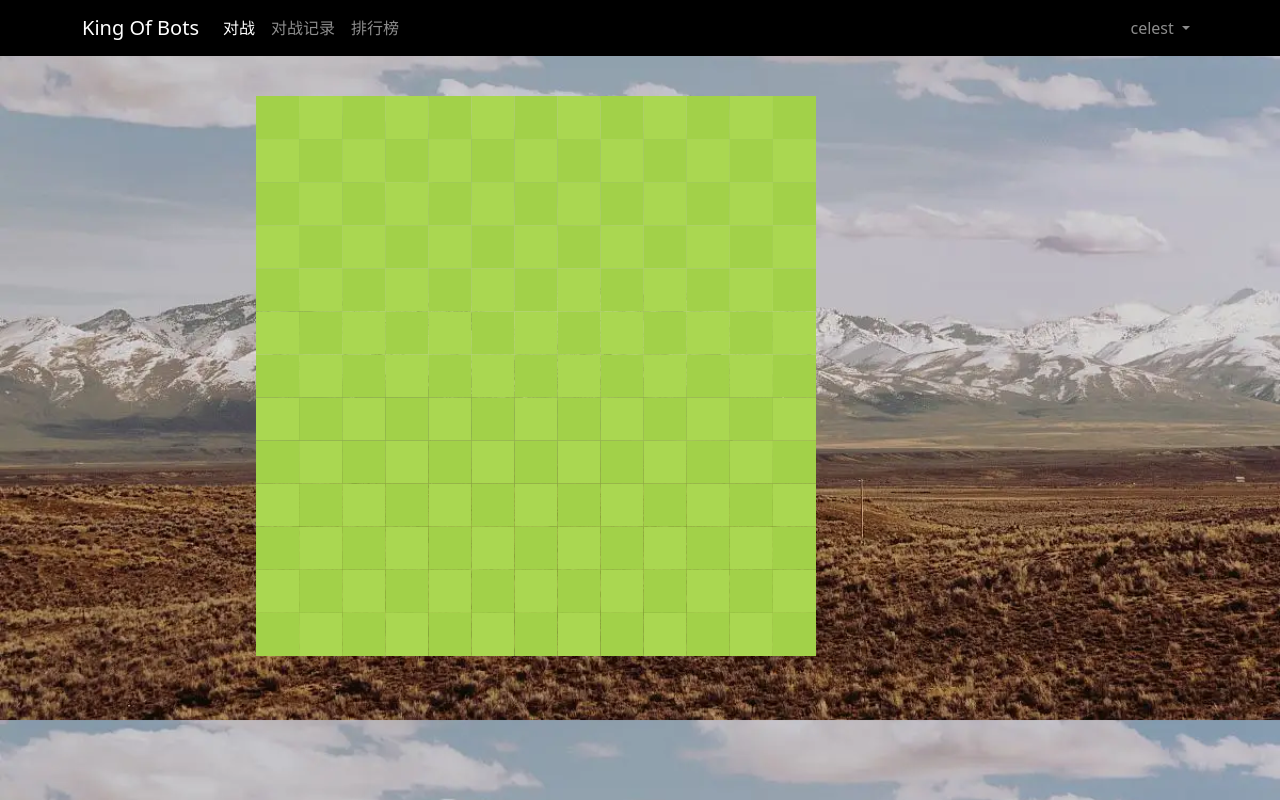
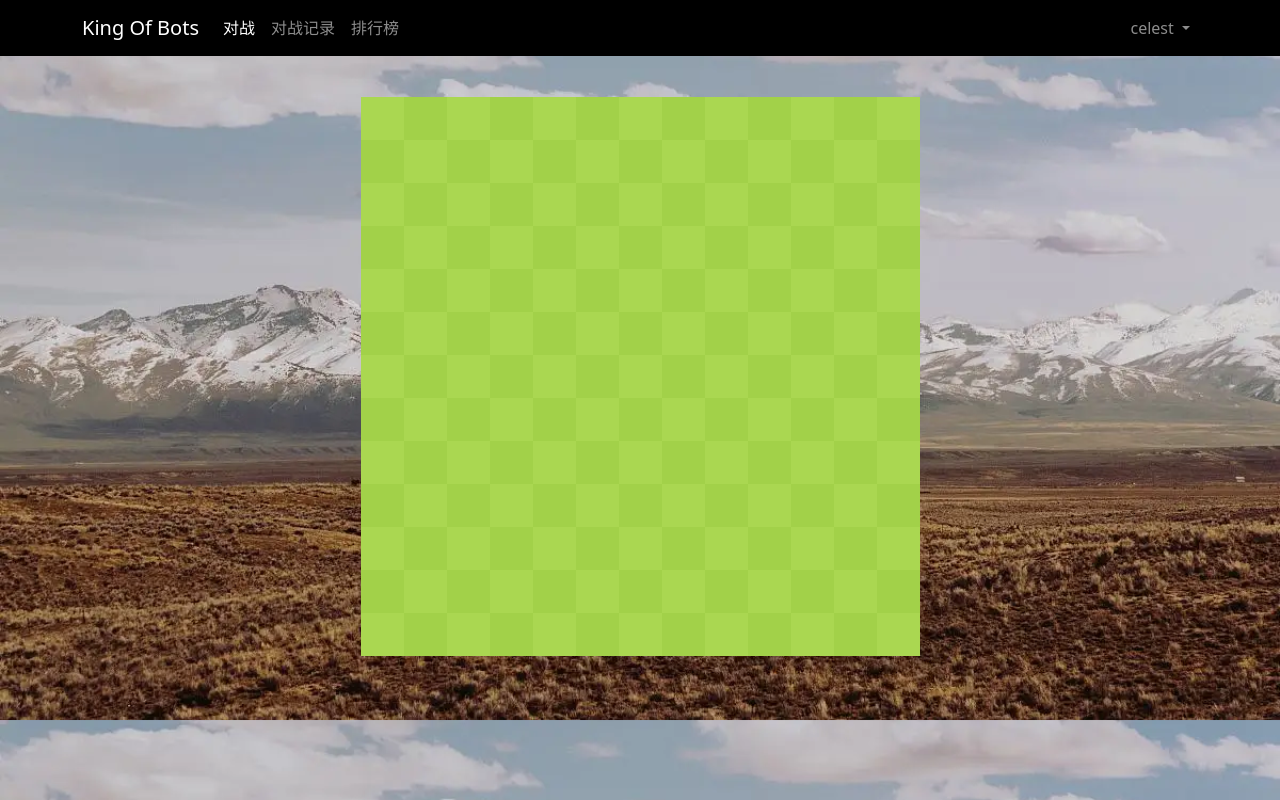
Before and after one commit to xiongxingqi/CodeArena, a Vue app in the folder web/: page /pk in a window 1280 px wide. Built offline with nearby package versions, Linux system fonts and the light colour scheme.

Commit message:
游戏地图居中及修复地图间隙bug

```diff
--- a/web/src/assets/scripts/GameMap.js
+++ b/web/src/assets/scripts/GameMap.js
@@ -18,7 +18,7 @@ export class GameMap extends AcGameObject {
 
     }
     update_size() {
-        this.L = Math.min(this.parent.clientWidth / this.cols, this.parent.clientHeight / this.rows);
+        this.L = parseInt(Math.min(this.parent.clientWidth / this.cols, this.parent.clientHeight / this.rows));//转换为int类型防止因浮点造成渲染的方块之间有间隙
         this.ctx.canvas.width = this.L * this.cols;
         this.ctx.canvas.height = this.L * this.rows;
     }
@@ -31,7 +31,7 @@ export class GameMap extends AcGameObject {
         const color_even = "#a2d149"; const color_odd = "#aad751";
         for (let r = 0; r < this.rows; r++) {
             for (let c = 0; c < this.cols; c++) {
-                if ((r + c) % 2) {
+                if ((r + c) % 2 === 0) {
                     this.ctx.fillStyle = color_odd;
                 } else {
                     this.ctx.fillStyle = color_even;
--- a/web/src/components/GameMapVue.vue
+++ b/web/src/components/GameMapVue.vue
@@ -26,5 +26,8 @@ export default {
     width: 100%;
     height: 100%;
     /* background-color: lightblue; */
+    display: flex;
+    justify-content: center;
+    align-items: center;
 }
 </style>
```
